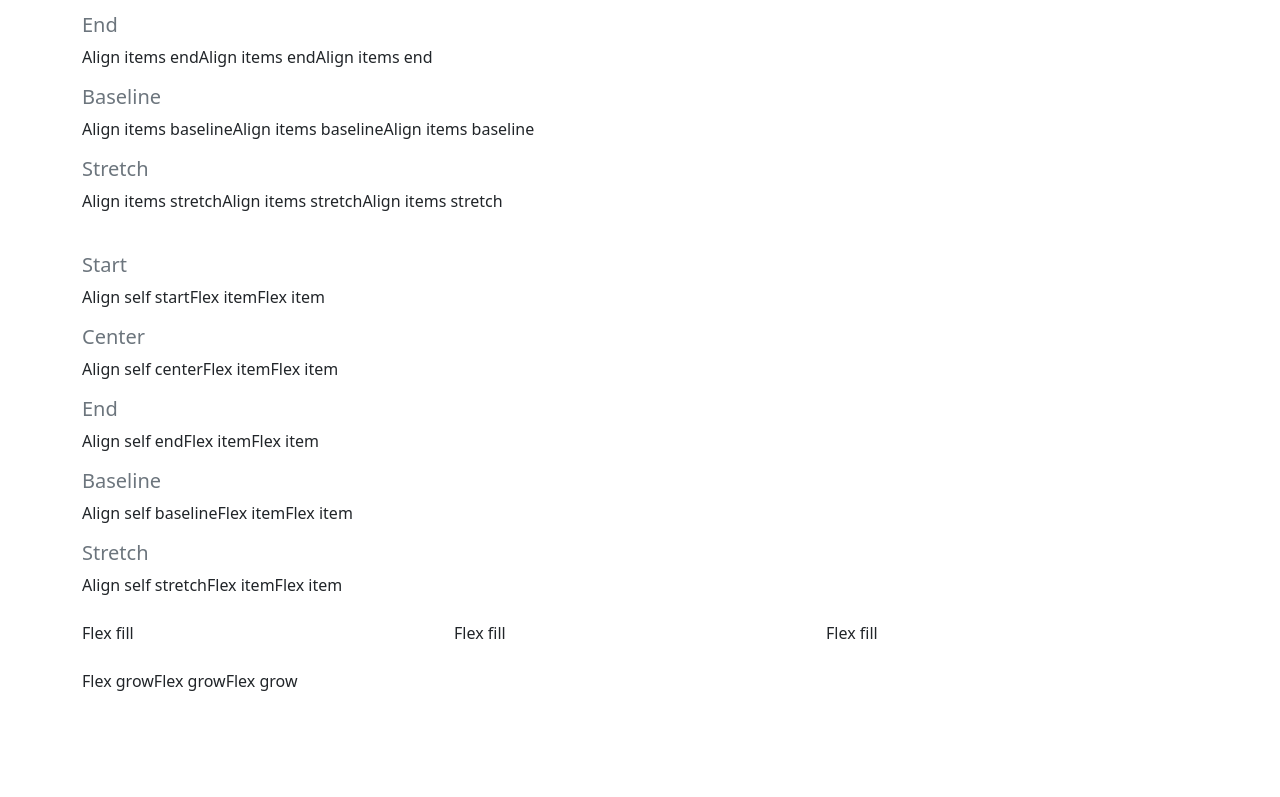
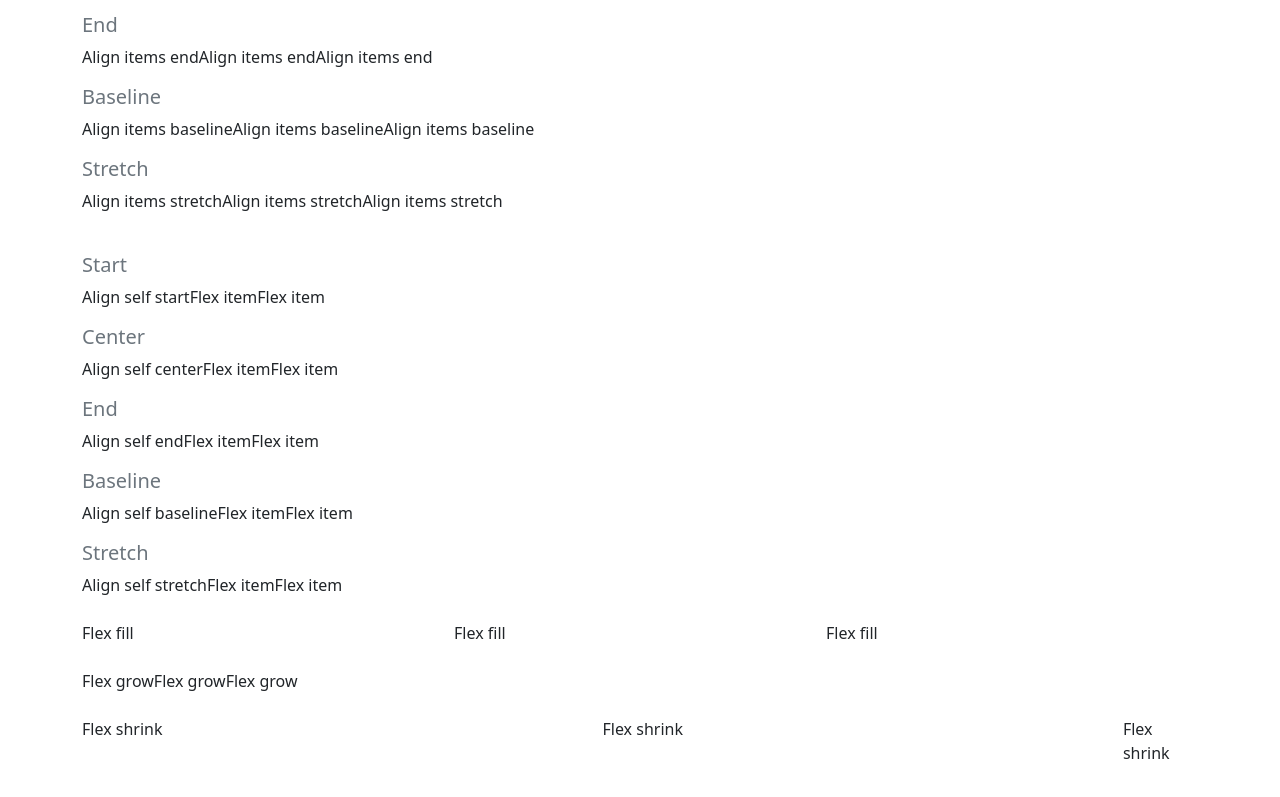
Before and after one commit to Michal-Radomski/Udemy_Frontend_Courses, a plain HTML site: page 01 Bootstrap5/06 - Utils/index.html in a window 1280 px wide. Shown: the part 6030-6827 px from the top of the page. Drawn offline with nearby package versions, Linux system fonts and the light colour scheme.

Commit message:
Flex exercise done7

```diff
--- a/01 Bootstrap5/06 - Utils/index.html
+++ b/01 Bootstrap5/06 - Utils/index.html
@@ -362,6 +362,14 @@
 
       <br />
 
+      <div class="d-flex">
+        <div class="w-50">Flex shrink</div>
+        <div class="w-50">Flex shrink</div>
+        <div class="flex-shrink-1">Flex shrink</div>
+      </div>
+
+      <br />
+
       <br /><br /><br />
     </div>
   </body>
```
